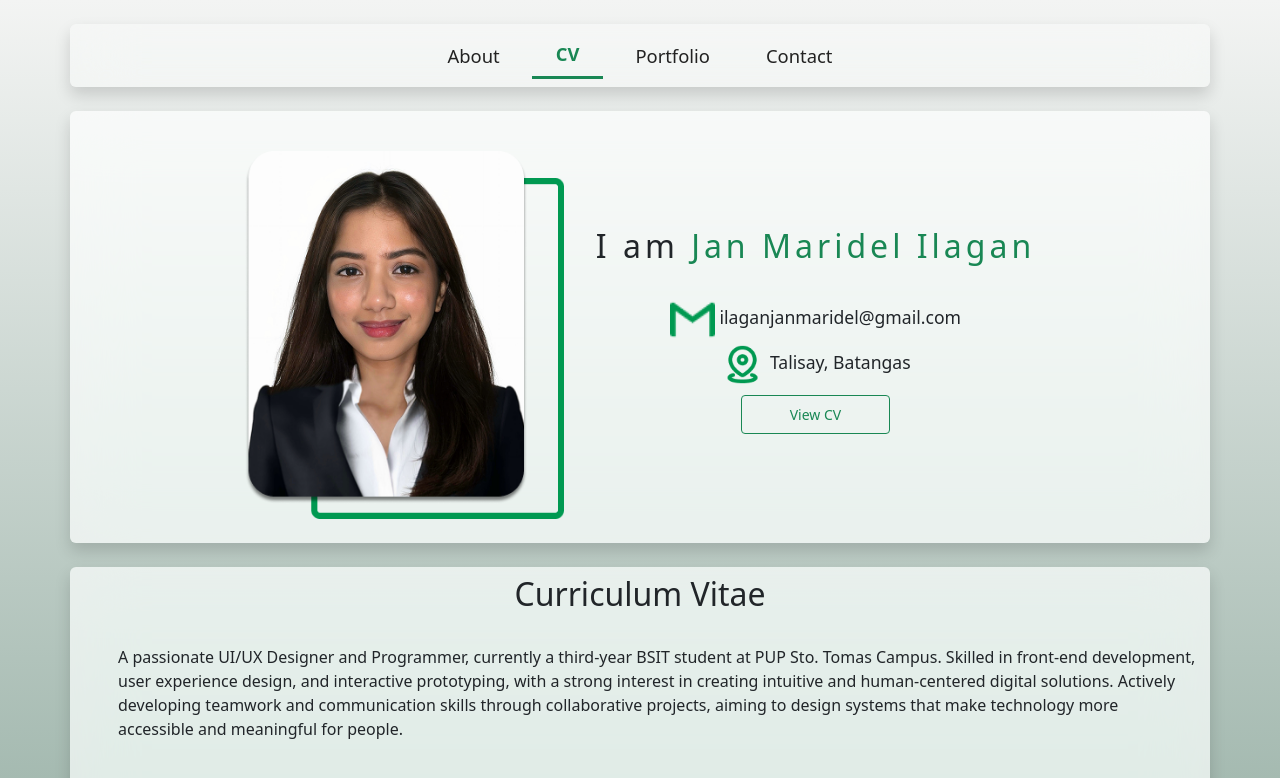
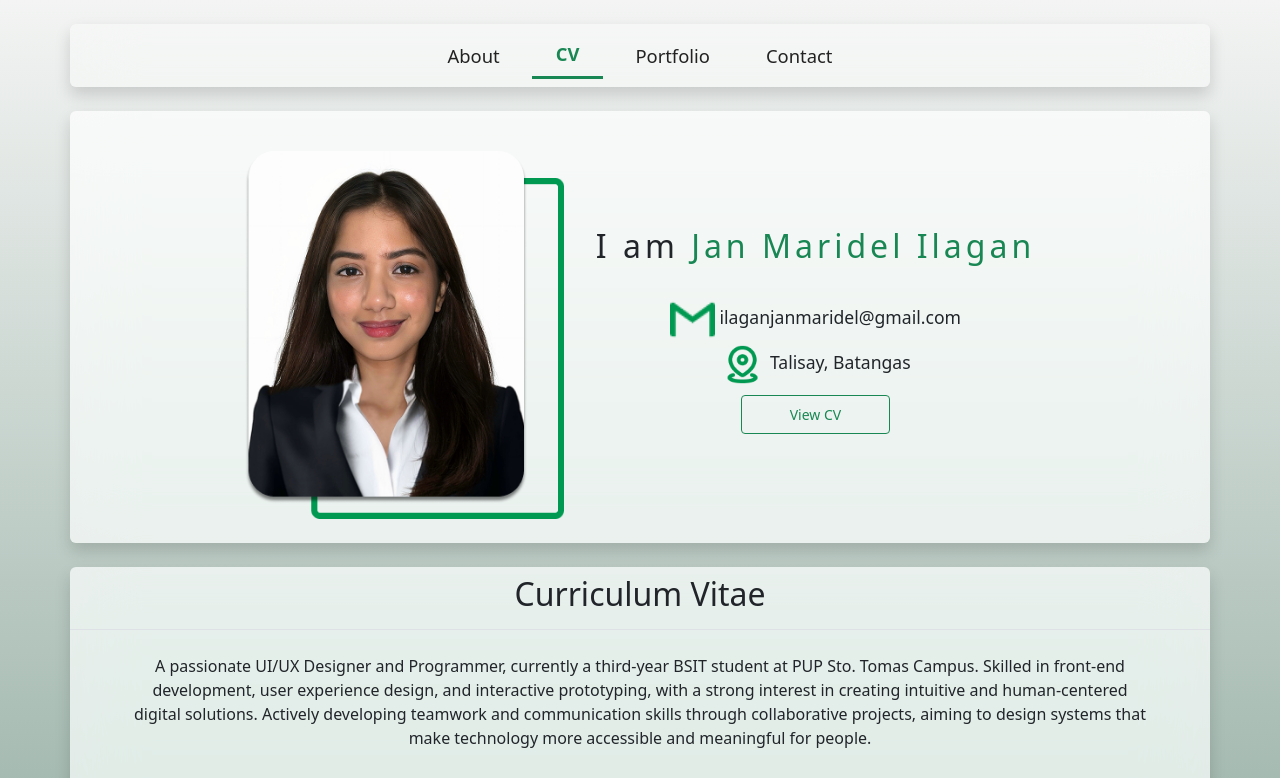
Before and after one commit to jamieilagan/jamieilagan.github.io, a plain HTML site: page cv.html in a window 1280 px wide. Shown: the top 778 px of the page. Drawn offline with nearby package versions, Linux system fonts and the light colour scheme.

Commit message:
updated layout

```diff
--- a/cv.html
+++ b/cv.html
@@ -142,15 +142,14 @@
 
     <div class="container shadow py-2 my-4 rounded glass">
         <div class="row">
-            <div class="col-12 d-flex justify-content-center">
+            <div class="col-12 d-flex justify-content-center border-bottom pb-2">
                 <h2 class="text-center">Curriculum Vitae</h2>
             </div>
         </div>
-        <div class="row my-4">
-            <div class="col-12 ps-5">
-                <p class="text-justify">A passionate UI/UX Designer and Programmer, currently a third-year BSIT
-                    student
-                    at PUP Sto. Tomas Campus. Skilled in front-end development, user experience design, and interactive
+        <div class="row my-4 justify-content-center">
+            <div class="col-11 text-center">
+                <p>A passionate UI/UX Designer and Programmer, currently a third-year BSIT
+                    student at PUP Sto. Tomas Campus. Skilled in front-end development, user experience design, and interactive
                     prototyping, with a strong interest in creating intuitive and human-centered digital solutions.
                     Actively developing teamwork and communication skills through collaborative projects, aiming to
                     design systems that make technology more accessible and meaningful for people.</p>
```
